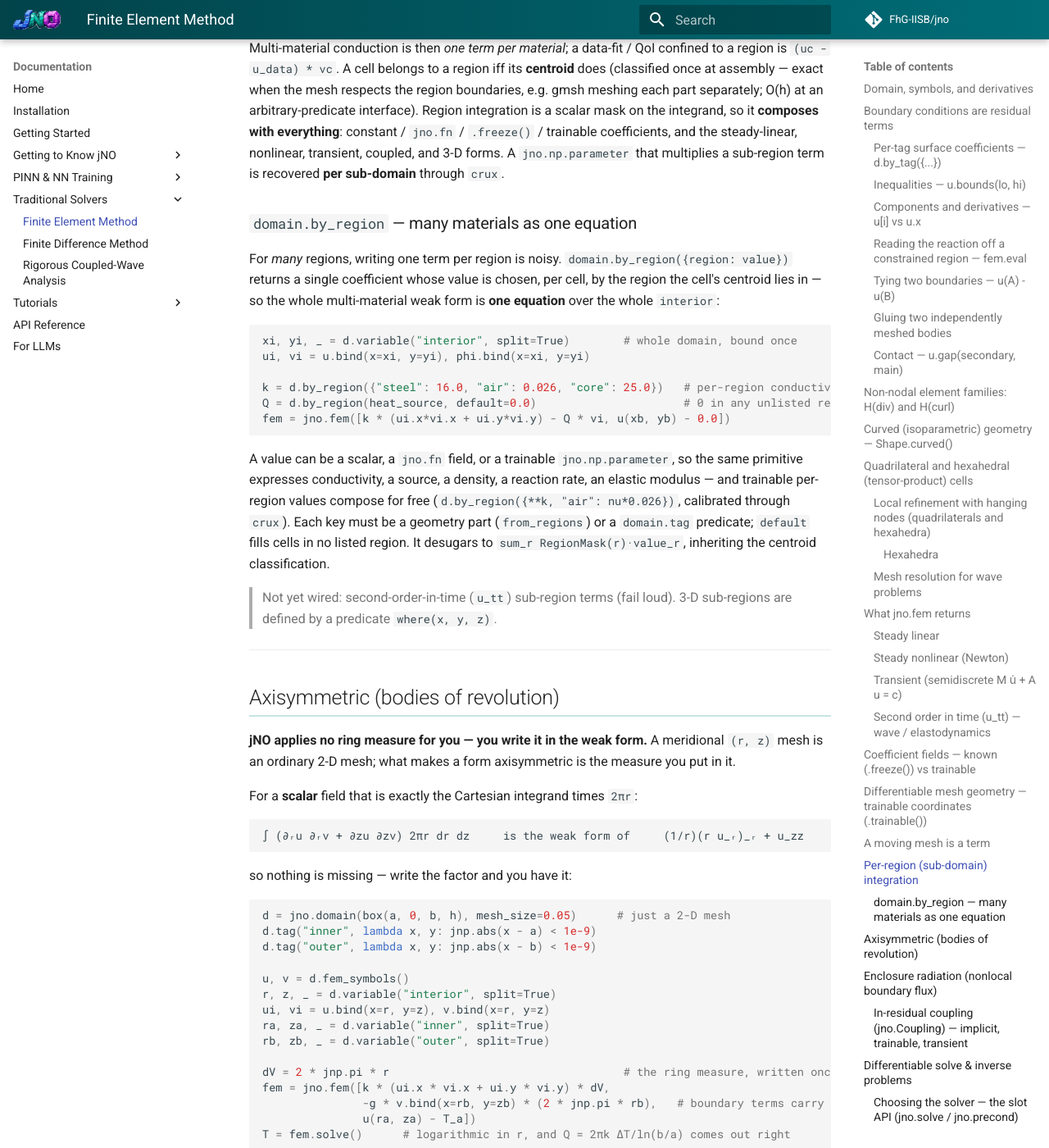
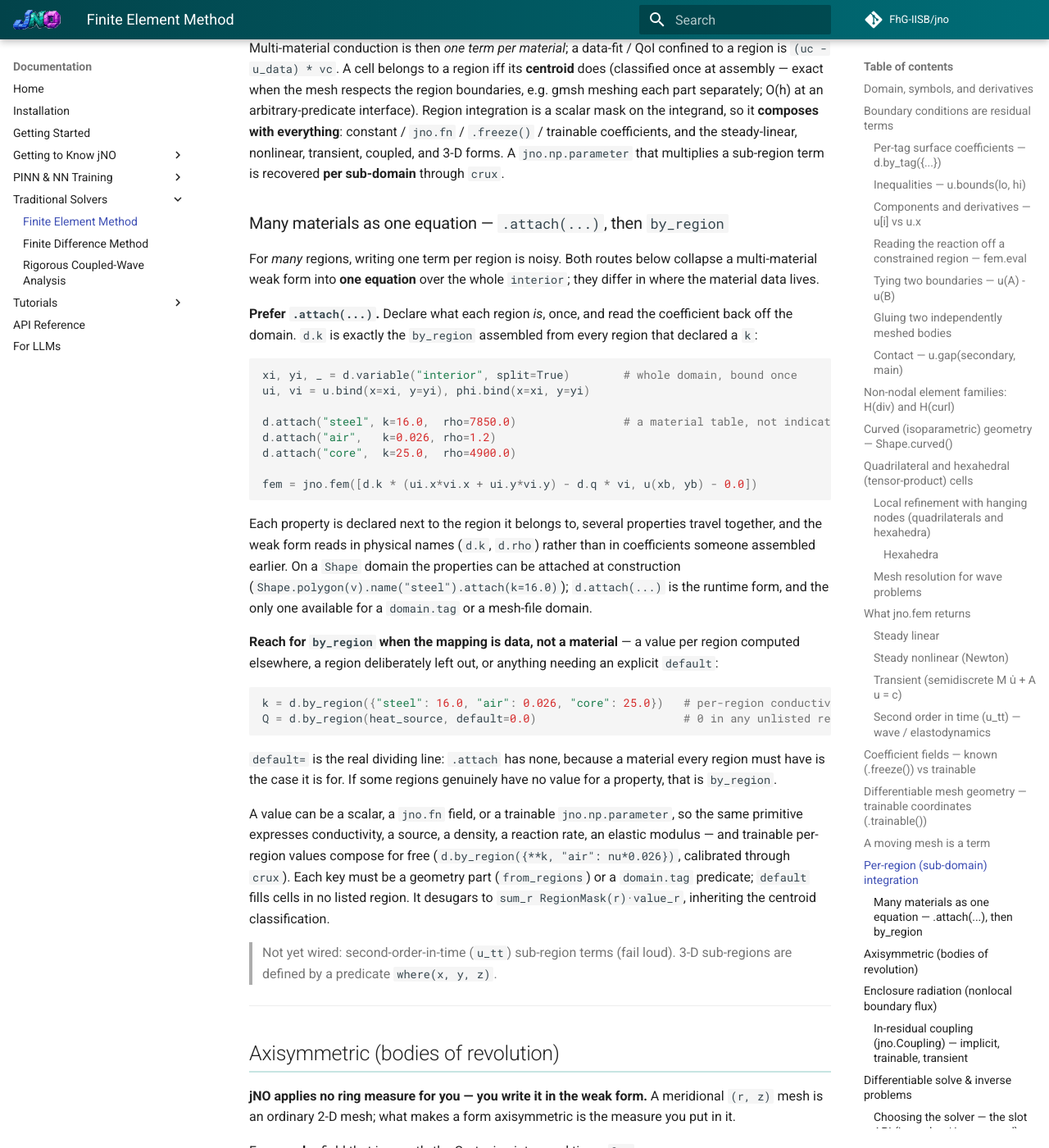
Before and after one commit to FhG-IISB/jNO, an MkDocs documentation site: the page built from docs/fem.md, in a window 1280 px wide and 1400 px high, scrolled down 32057 px. Shown: the whole window at 82% size. Built offline with MkDocs 1.6.1 and Material for MkDocs 9.7.7, drawn with Linux system fonts in a browser that asks for light colours; comment, search, counter and statistics services are not loaded; some of the changed text lies outside the part shown.

Commit message:
docs: `.attach(...)` is the preferred way to express materials, not `by_region`
Both collapse a multi-material form into one equation; they differ in where the material
data lives. `.attach` puts each property next to the region it describes, lets several
properties travel together, and leaves the weak form reading in physical names (`d.k`,
`d.nu`) rather than in coefficients someone assembled earlier. Compare, on a real
eddy-current problem:

    i_cu = d.by_region({t: 1.0 for t in COILS}, default=0.0)
    sig  = SIG*i_cu + 1e-6*(1.0 - i_cu)
    nu   = (1.0/MU0) + (1.0/(MU0*mur) - 1.0/MU0)*i_core

against a material table that says what each region IS:

    d.attach("air", sigma=1e-6, nu=1.0/MU0)

`by_region` keeps its place for a mapping that is DATA rather than a material -- values
computed elsewhere, or a case needing an explicit `default=`. That is the dividing line:
`.attach` has no default, because a property every region must have is what it is for.

ALSO DOCUMENTS A REAL GAP, since promoting the API makes it sharper. The rule "`d.<name>`
raises if any region failed to declare it" reads `_shape_regions`, so it covers `Shape`
regions ONLY -- on a MESH-FILE domain it never fires, and a forgotten region falls through
to by_region's default instead of raising. That is exactly the domain type `d.attach` calls
itself the only way to serve. It matters most where absence changes the operator's
character: a forgotten reluctivity leaves nu = 0 and no curl-curl term at all.

````diff
--- a/docs/fem.md
+++ b/docs/fem.md
@@ -1295,20 +1295,41 @@ an arbitrary-predicate interface). Region integration is a scalar mask on the in
 steady-linear, nonlinear, transient, coupled, and 3-D forms. A `jno.np.parameter` that multiplies a
 sub-region term is recovered **per sub-domain** through `crux`.
 
-### `domain.by_region` — many materials as one equation
-
-For *many* regions, writing one term per region is noisy. `domain.by_region({region: value})` returns a
-single coefficient whose value is chosen, per cell, by the region the cell's centroid lies in — so the
-whole multi-material weak form is **one equation** over the whole `interior`:
+### Many materials as one equation — `.attach(...)`, then `by_region`
+
+For *many* regions, writing one term per region is noisy. Both routes below collapse a multi-material
+weak form into **one equation** over the whole `interior`; they differ in where the material data lives.
+
+**Prefer `.attach(...)`.** Declare what each region *is*, once, and read the coefficient back off the
+domain. `d.k` is exactly the `by_region` assembled from every region that declared a `k`:
 
 ```python
 xi, yi, _ = d.variable("interior", split=True)        # whole domain, bound once
 ui, vi = u.bind(x=xi, y=yi), phi.bind(x=xi, y=yi)
 
+d.attach("steel", k=16.0,  rho=7850.0)                # a material table, not indicator algebra
+d.attach("air",   k=0.026, rho=1.2)
+d.attach("core",  k=25.0,  rho=4900.0)
+
+fem = jno.fem([d.k * (ui.x*vi.x + ui.y*vi.y) - d.q * vi, u(xb, yb) - 0.0])
+```
+
+Each property is declared next to the region it belongs to, several properties travel together, and the
+weak form reads in physical names (`d.k`, `d.rho`) rather than in coefficients someone assembled
+earlier. On a `Shape` domain the properties can be attached at construction
+(`Shape.polygon(v).name("steel").attach(k=16.0)`); `d.attach(...)` is the runtime form, and the only
+one available for a `domain.tag` or a mesh-file domain.
+
+**Reach for `by_region` when the mapping is data, not a material** — a value per region computed
+elsewhere, a region deliberately left out, or anything needing an explicit `default`:
+
+```python
 k = d.by_region({"steel": 16.0, "air": 0.026, "core": 25.0})   # per-region conductivity
 Q = d.by_region(heat_source, default=0.0)                      # 0 in any unlisted region
-fem = jno.fem([k * (ui.x*vi.x + ui.y*vi.y) - Q * vi, u(xb, yb) - 0.0])
-```
+```
+
+`default=` is the real dividing line: `.attach` has none, because a material every region must have is
+the case it is for. If some regions genuinely have no value for a property, that is `by_region`.
 
 A value can be a scalar, a `jno.fn` field, or a trainable `jno.np.parameter`, so the same primitive
 expresses conductivity, a source, a density, a reaction rate, an elastic modulus — and trainable
````
Also changed, not shown: docs/Domain-and-Geometry.md (+12 -1 lines).
